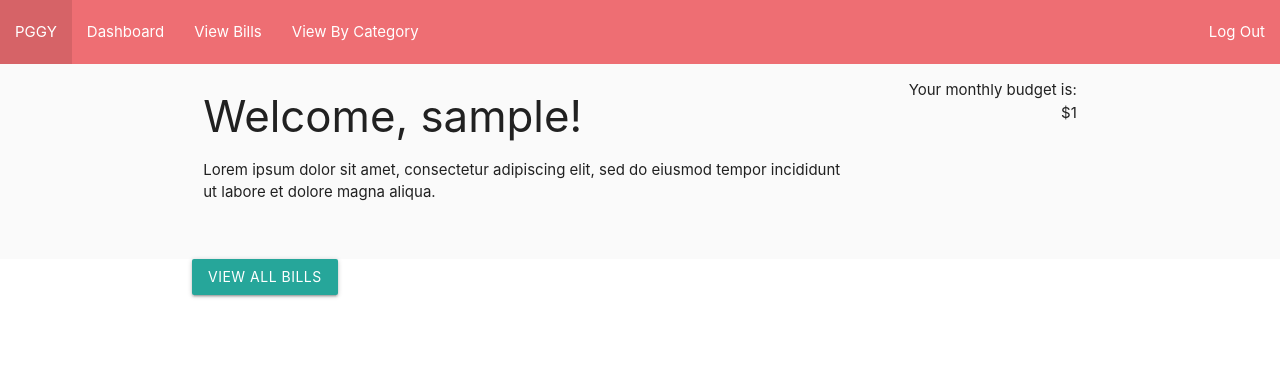
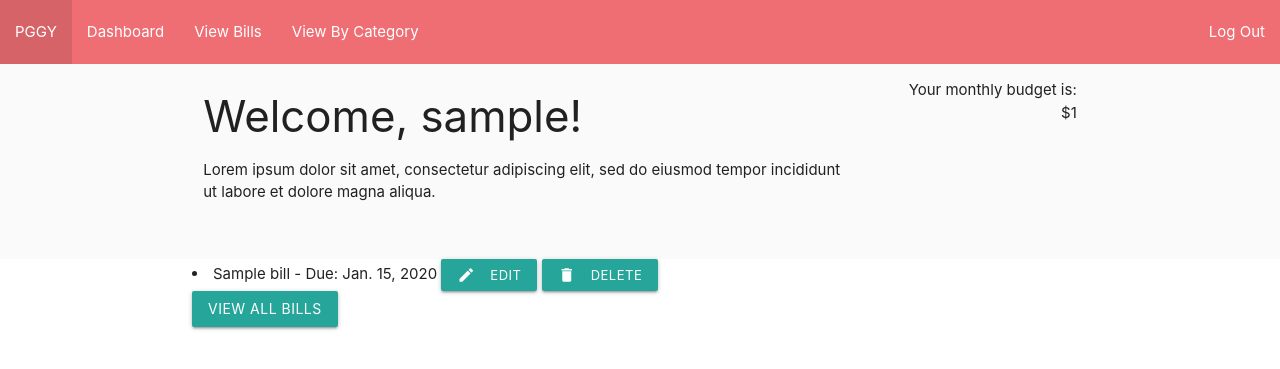
Before and after one commit to madeleinemarie/pygg, a Django app: page /dashboard/ in a window 1280 px wide. Shown: the top 369 px of the page. Run offline with Django 3.2, Linux system fonts and the light colour scheme; a user stored in the database is signed in; tables that the repository leaves empty hold one stand-in row (values such as "Sample post").

Commit message:
Display maximum five bills on dashboard

```diff
--- a/main_app/templates/dashboard.html
+++ b/main_app/templates/dashboard.html
@@ -1,5 +1,13 @@
 {% extends 'base.html' %}
 {% block content %}
+{% for bill in bills|slice:":5"%}
+    <li>{{ bill.name }} - Due: {{ bill.dueDate }}
+        <a href="{% url 'bills_update' bill.id %}" class="waves-effect waves-light btn-small"><i class="tiny material-icons left">create</i>Edit</a>
+        <a href="{% url 'bills_delete' bill.id %}" class="waves-effect waves-light btn-small"><i class="tiny material-icons left">delete</i>Delete</a>
+    </li>
+{% empty %}
+    <li>No bills yet.</li>
+{% endfor %}
 <a href="{% url 'bills' %}"" class="waves-effect waves-light btn">View All Bills</a>
 
 {% endblock %}
```
